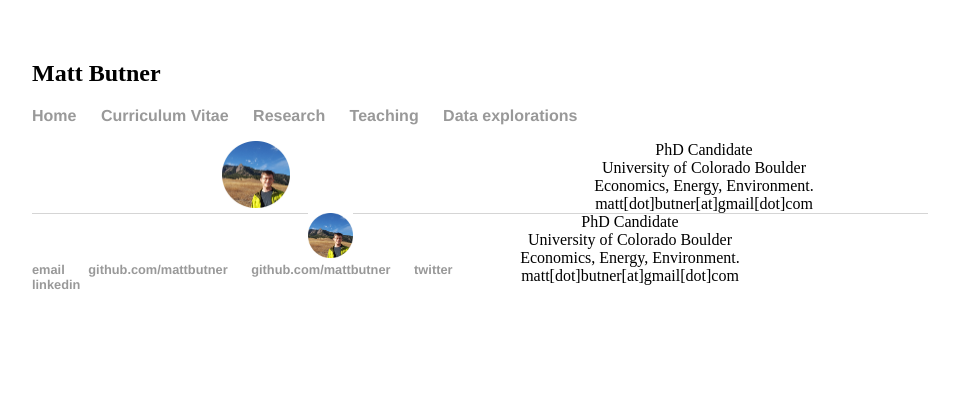
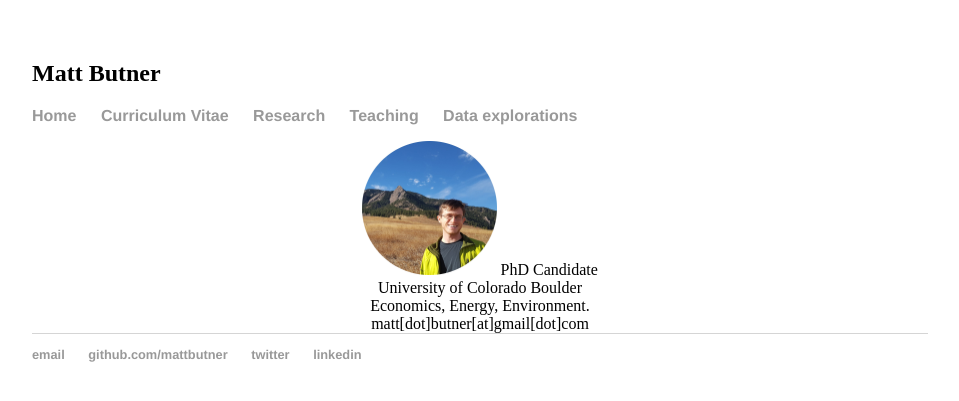
Before and after one commit to mattbutner/mattbutner.github.io, a Jekyll site: the page built from index.html, in a window 1280 px wide. Shown: the top 401 px of the page, without its empty margins (160-1119 px from the left). Built offline with Jekyll 4.4.1, drawn with Linux system fonts in a browser that asks for light colours.

Commit message:
Restart7

```diff
--- a/_layouts/default.html
+++ b/_layouts/default.html
@@ -32,7 +32,6 @@
     		<ul>
         		<li><a href="mailto:mattbutner@gmail.com">email</a></li>
         		<li><a href="https://github.com/mattbutner">github.com/mattbutner</a></li>
-        		<li><a href="https://github.com/mattbutner">github.com/mattbutner</a></li>
         		<li><a href="https://twitter.com/MattButner">twitter</a></li>
         		<li><a href="https://www.linkedin.com/in/matthew-butner">linkedin</a></li>
 			</ul>
--- a/index.html
+++ b/index.html
@@ -2,28 +2,7 @@
 layout: default
 title: Matthew Ridge Butner
 ---
-
-<div class="row">
-  <div class="column">
   <center>
   		<img src="images/flatiron_c_comp.jpg" alt="Boulder Flatirons" width="15%">
-  </center>
-  </div>
-  <div class="column">
-  <center>
   PhD Candidate <br> University of Colorado Boulder <br> Economics, Energy, Environment. <br> matt[dot]butner[at]gmail[dot]com
   </center>
-  </div>
-</div>
-
-<div id="wrap">
-    <div id="left_col">
-  <center>
-  		<img src="images/flatiron_c_comp.jpg" alt="Boulder Flatirons" width="15%">
-  </center>
-  </div>
-    <div id="right_col">
-  <center>
-  PhD Candidate <br> University of Colorado Boulder <br> Economics, Energy, Environment. <br> matt[dot]butner[at]gmail[dot]com
-  </center>     </div>
-</div>
```
